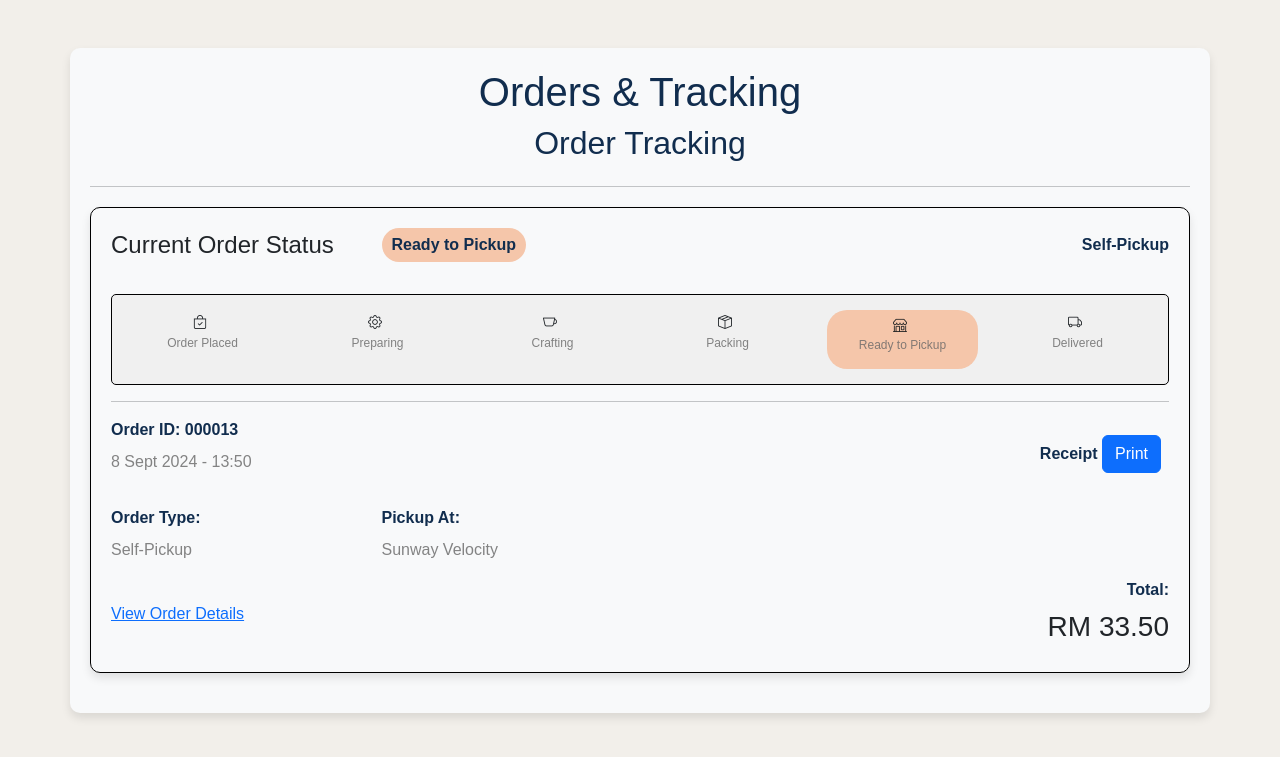
After one commit to Stephenlwl/5010CEM-EnterpriseProject, a PHP site: page /public/userProfileSettings/orderTracking.html in a window 1280 px wide. The commit adds this page. Shown: the top 757 px of the page. Run offline with PHP 8.4, Linux system fonts and the light colour scheme.

Commit message:
added order tracking screen

```diff
--- a/public/css/deliveryAddress.css
+++ b/public/css/deliveryAddress.css
@@ -1,3 +1,7 @@
+h1, h2 {
+    color: #112D4E;
+}
+
 .container{
     margin: auto;
     padding: 20px;
--- a/public/css/editProfile.css
+++ b/public/css/editProfile.css
@@ -1,3 +1,7 @@
+h1, h2 {
+    color: #112D4E;
+}
+
 .container{
     margin: auto;
     padding: 20px;
--- /dev/null
+++ b/public/css/orderTracking.css
@@ -0,0 +1,75 @@
+.container {
+    margin: auto;
+    padding: 20px;
+    border-radius: 10px;
+    background-color: #f8f9fa;
+    box-shadow: 0 5px 10px rgba(0, 0, 0, 0.1);
+}
+
+.container-borderframe {
+    border: 1px solid #000000;
+    margin: 20px 0;
+    padding: 20px;
+    border-radius: 10px;
+    box-shadow: 0 5px 10px rgba(0, 0, 0, 0.1);
+}
+
+.container-borderframe label {
+    color: #112D4E;
+    font-weight: bold;
+}
+
+.container-borderframe p {
+    color: #666666;
+    opacity: 80%;
+}
+
+.order_status_frame {
+    border: 1px solid #000000;
+    margin: 10px 0;
+    padding: 15px;
+    background-color: #f0f0f0;
+    border-radius: 5px;
+    text-align: center;
+}
+
+.order_status_frame p {
+    color: #666666;
+    opacity: 80%;
+    font-size: 12px;
+    margin-bottom: 10px;
+}
+
+.order_status_frame .current-status-highlight {
+    font-size: 14px;
+}
+
+.order_status_frame i {
+    font-size: 14px;
+    margin-right: 5px;
+}
+
+@media (max-width: 768px) {
+    .order_status_frame p {
+        font-size: 12px;
+    }
+    .order_status_frame i {
+        font-size: 14px;
+    }
+}
+
+h1, h2 {
+    color: #112D4E;
+}
+
+.status {
+    color: #17a2b8;
+    font-weight: bold;
+}
+
+.current-status-highlight {
+    color: #252525;
+    background-color: #F5C6AA;
+    border-radius: 20px;
+    padding: 5px 10px;
+}
--- a/public/userProfileSettings/deliveryAddress.html
+++ b/public/userProfileSettings/deliveryAddress.html
@@ -13,8 +13,8 @@
 
 <body>
     <div class="container mt-5">
-        <h1>Delivery</h1>
-        <h2>Delivery Address</h2>
+        <h1 class="text-center">Delivery</h1>
+        <h2 class="text-center mb-4">Delivery Address</h2>
         <hr>
         <h4>Saved Addresses</h4>
         <div class="container-borderframe">
--- a/public/userProfileSettings/editProfile.html
+++ b/public/userProfileSettings/editProfile.html
@@ -13,8 +13,9 @@
 
 <body>
     <div class="container mt-5">
-        <h1>Account Information</h1>
-        <h2>Edit Profile</h2>
+        <h1 class="text-center">Account Information</h1>
+        <h2 class="text-center mb-4">Edit Profile</h2>
+        <hr>
         <form>
             <div class="row mb-3">
                 <div class="col-sm-6">
--- /dev/null
+++ b/public/userProfileSettings/orderTracking.html
@@ -0,0 +1,101 @@
+<!DOCTYPE html>
+<html lang="en">
+
+<head>
+    <meta charset="UTF-8">
+    <meta http-equiv="X-UA-Compatible" content="IE=edge">
+    <meta name="viewport" content="width=device-width, initial-scale=1.0">
+    <title>Order Tracking</title>
+    <link rel="stylesheet" href="https://cdn.jsdelivr.net/npm/bootstrap@5.3.3/dist/css/bootstrap.min.css">
+    <script src="https://cdn.jsdelivr.net/npm/bootstrap@5.3.3/dist/js/bootstrap.bundle.min.js"></script>
+    <link rel="stylesheet" href="../css/orderTracking.css">
+    <link rel="stylesheet" href="../css/publicDefault.css">
+    <link rel="stylesheet" href="https://cdn.jsdelivr.net/npm/bootstrap-icons/font/bootstrap-icons.css">
+</head>
+
+<body>
+    <div class="container mt-5">
+        <h1 class="text-center">Orders & Tracking</h1>
+        <h2 class="text-center mb-4">Order Tracking</h2>
+        <hr>
+
+        <div class="container-borderframe">
+            <div class="row mb-4 align-items-center">
+                <div class="col-sm-3">
+                    <h4>Current Order Status</h4>
+                </div>
+                <div class="col-sm-6">
+                    <label class="form-label status current-status-highlight">Ready to Pickup</label>
+                </div>
+                <div class="col-sm-3 text-end">
+                    <label class="form-label fw-semibold">Self-Pickup</label>
+                </div>
+            </div>
+
+            <div class="order_status_frame">
+                <div class="row text-center">
+                    <div class="col-sm-2">
+                        <i class="bi bi-bag-check"></i>
+                        <p>Order Placed</p>
+                    </div>
+                    <div class="col-sm-2">
+                        <i class="bi bi-gear"></i>
+                        <p>Preparing</p>
+                    </div>
+                    <div class="col-sm-2">
+                        <i class="bi bi-cup"></i>
+                        <p>Crafting</p>
+                    </div>
+                    <div class="col-sm-2">
+                        <i class="bi bi-box-seam"></i>
+                        <p>Packing</p>
+                    </div>
+                    <div class="col-sm-2">
+                        <div class="current-status-highlight">
+                            <i class="bi bi-shop"></i>
+                            <p>Ready to Pickup</p>
+                        </div>
+                    </div>
+                    <div class="col-sm-2">
+                        <i class="bi bi-truck"></i>
+                        <p>Delivered</p>
+                    </div>
+                </div>
+            </div>
+
+            <hr>
+            <div class="row mb-3 align-items-center">
+                <div class="col-sm-8">
+                    <label class="form-label">Order ID: 000013</label>
+                    <p>8 Sept 2024 - 13:50</p>
+                </div>
+                <div class="col-sm-4 text-end">
+                    <label>Receipt</label>
+                    <button type="submit" class="btn btn-primary me-2">Print</button>
+                </div>
+            </div>
+
+            <div class="row">
+                <div class="col-sm-3">
+                    <label for="order_type" class="form-label">Order Type:</label>
+                    <p>Self-Pickup</p>
+                </div>
+                <div class="col-sm-3">
+                    <label for="pickup-at" class="form-label">Pickup At:</label>
+                    <p>Sunway Velocity</p>
+                </div>
+            </div>
+            <div class="row">
+                <div class="col-sm-3 mt-4">
+                    <a href="#">View Order Details</a>
+                </div>
+                <div class="col-sm-9 text-end">
+                    <label for="order_total" class="form-label">Total:</label>
+                    <h3>RM 33.50</h3>
+                </div>
+            </div>
+        </div>
+    </div>
+</body>
+
+</html>
```
